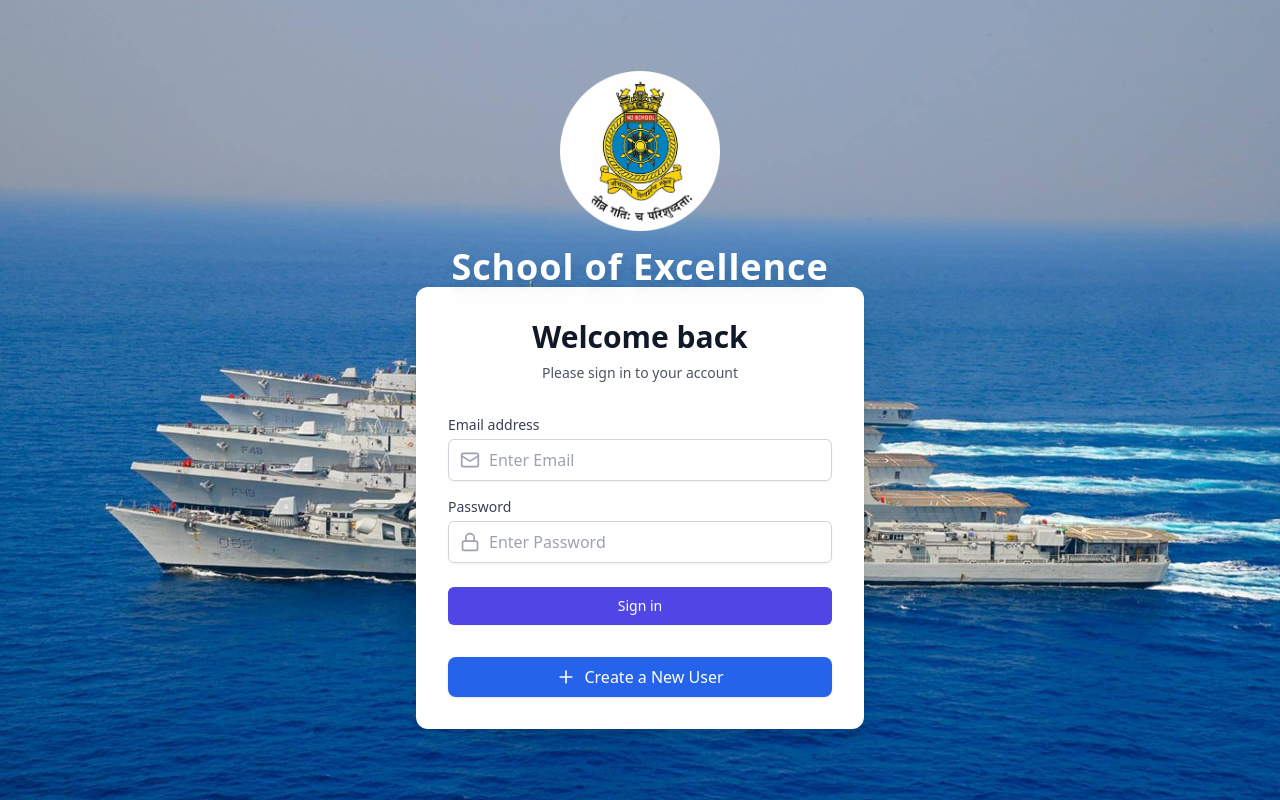
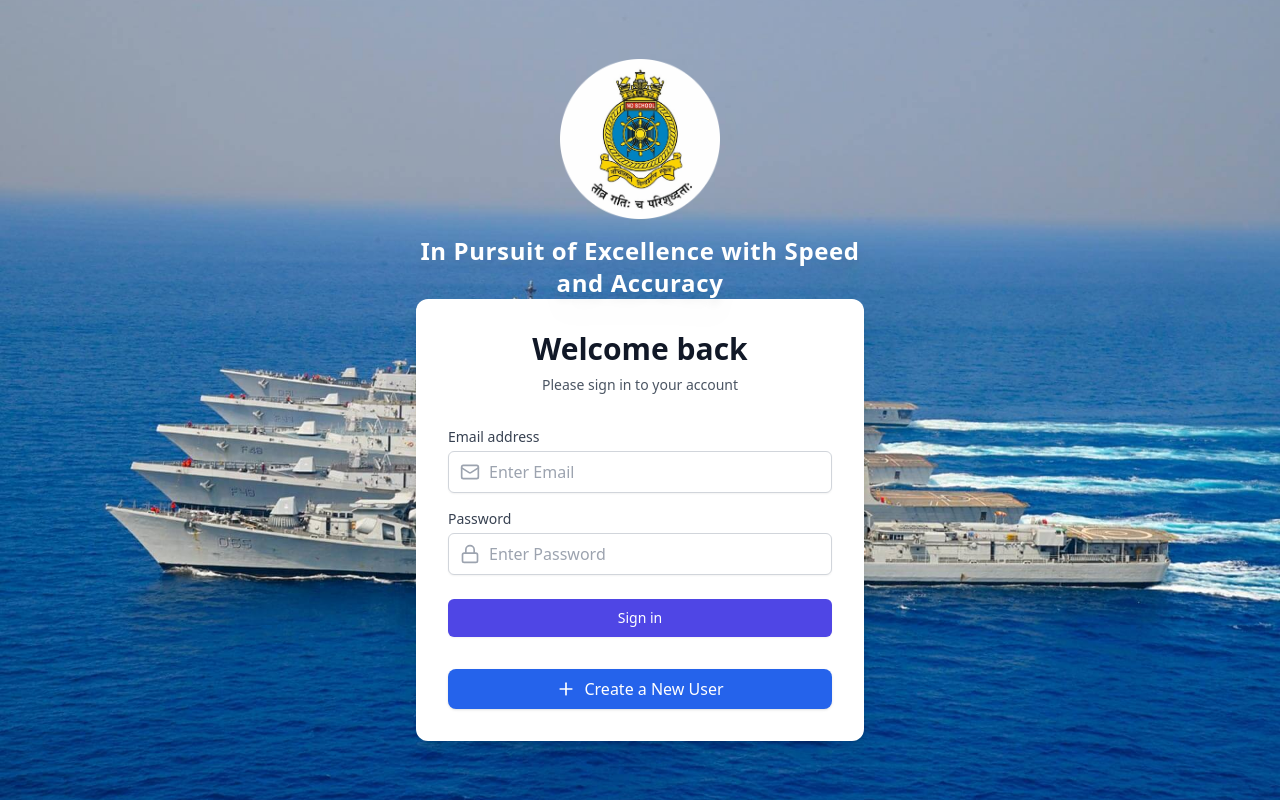
Before and after one commit to HarsimarSingh23/NewTestApp, a React (Vite) app: page / in a window 1280 px wide. Built offline with nearby package versions, Linux system fonts and the light colour scheme; no server answers.

Commit message:
Added images and formatted content

```diff
--- a/src/components/CourseContentWindow.tsx
+++ b/src/components/CourseContentWindow.tsx
@@ -169,9 +169,22 @@ export function ContentWindow({
         line = line.replace(/<bi>(.*?)<\.bi>/g, '<strong><em>$1</em></strong>');
 
         // Process images
-        line = line.replace(/<addimage\s+(.*?)\s+<\.addimage>/g, '<img src="$1" alt="Content image" class="my-4 max-w-full" />');
+        line = line.replace(
+          /<addimage>(.*?)<\.addimage>/g,
+          (match, imagePath) => `
+            <div class="my-4 flex justify-center">
+              <div class="w-96 h-64 bg-gray-100 rounded-lg overflow-hidden shadow-md flex items-center justify-center">
+                <img
+                  src="/${imagePath}"
+                  alt="Content Image"
+                  class="object-cover w-full h-full transition-transform duration-300 hover:scale-105"
+                />
+              </div>
+            </div>
+          `
+        );
 
-        line = line.replace(/<addgif>(.*?)<\.addgif>/g, '<img src="/' + '$1" alt="Content gif" class="my-4 max-w-full rounded-lg object-contain" />');
+        line = line.replace(/<addgif>(.*?)<\.addgif>/g, '<img src="/' + '$1" alt="Content gif" class="my-4 max-w-full rounded-lg" />');
 
         // Process each line separately for dictionary words
         const processedLine = line.split(/(\s+)/).map(part => {
--- a/src/components/Layout/Sidebar.tsx
+++ b/src/components/Layout/Sidebar.tsx
@@ -59,7 +59,7 @@ export function Sidebar() {
             src={crestImage}
             alt="Company Logo"
           />
-          <p className="text-sm font-large text-center">School of Excellence</p>
+          <p className="text-sm font-medium text-center">In Pursuit of Excellence with Speed and Accuracy</p>
         </div>
       </div>
     </div>
--- a/src/pages/LoginPage.tsx
+++ b/src/pages/LoginPage.tsx
@@ -19,8 +19,8 @@ export function LoginPage() {
           src={crestImage}
           alt="Company Logo"
         />
-        <h1 className="text-center text-4xl font-extrabold text-white drop-shadow-xl tracking-wide">
-          School of Excellence
+        <h1 className="text-center text-2xl font-extrabold text-white drop-shadow-xl tracking-wide">
+          In Pursuit of Excellence with Speed and Accuracy
         </h1>
 
         <LoginForm />
```
Also changed, not shown: public/content/course/course1/page13.txt, public/content/course/course1/page2.txt, public/content/course/course1/page4.txt, public/content/img/course1/collsioned_ship.jpg (added), public/content/img/course1/ship_collision_2.jpg (added).
